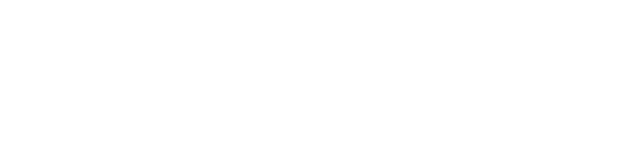
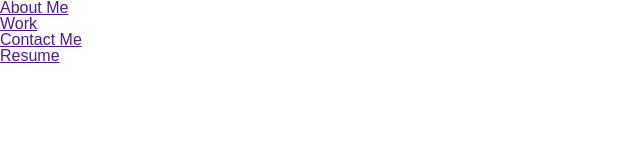
Before and after one commit to jef1197/Module-2-Challenge, a plain HTML site: page index.html in a window 1280 px wide. Shown: the whole page, without its empty margins (0-640 px from the left). Drawn offline with Linux system fonts and the light colour scheme.

Commit message:
Update index.html
added the html tags for the header ,main content, and footer

```diff
--- a/index.html
+++ b/index.html
@@ -15,7 +15,40 @@
   </head>
   <body>
 
+    <header>
+      <nav>
+        <h1></h1>
+        <ul>
+          <li>
+            <a href="">About Me</a>
+          </li>
+          <li>
+            <a href="">Work</a>
+          </li>
+          <li>
+            <a href="">Contact Me</a>
+          </li>
+          <li>
+            <a href="">Resume</a>
+          </li>
+        </ul>
+      </nav>
+    </header>
 
+    <main>
+      <section class="hero">
+
+      </section>
+      <section class="container">
+        <section class="about-me"></section>
+        <section class="work-content"></section>
+      </section>
+
+    </main>
+
+    <footer>
+
+    </footer>
 
   </body>
 </html>
```
